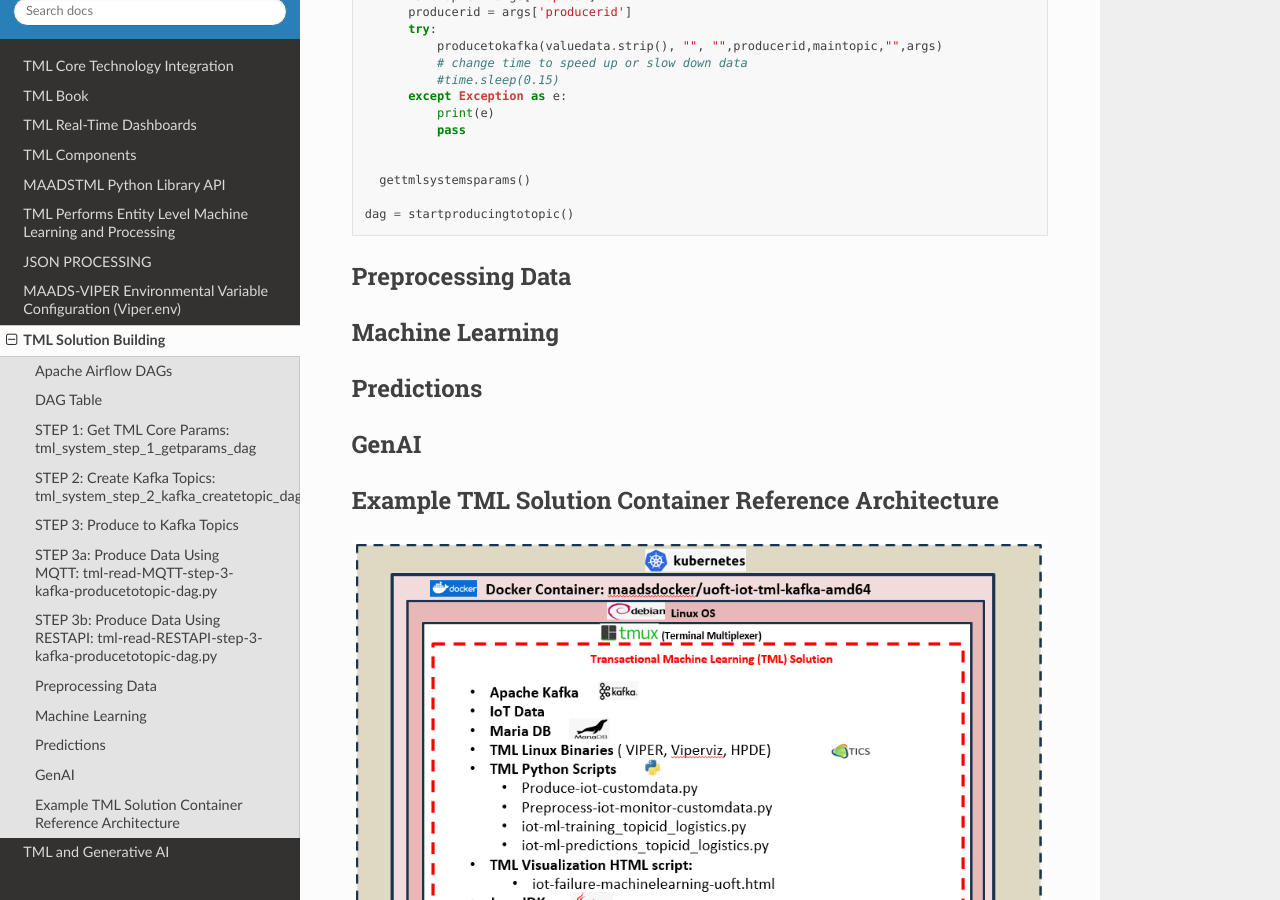
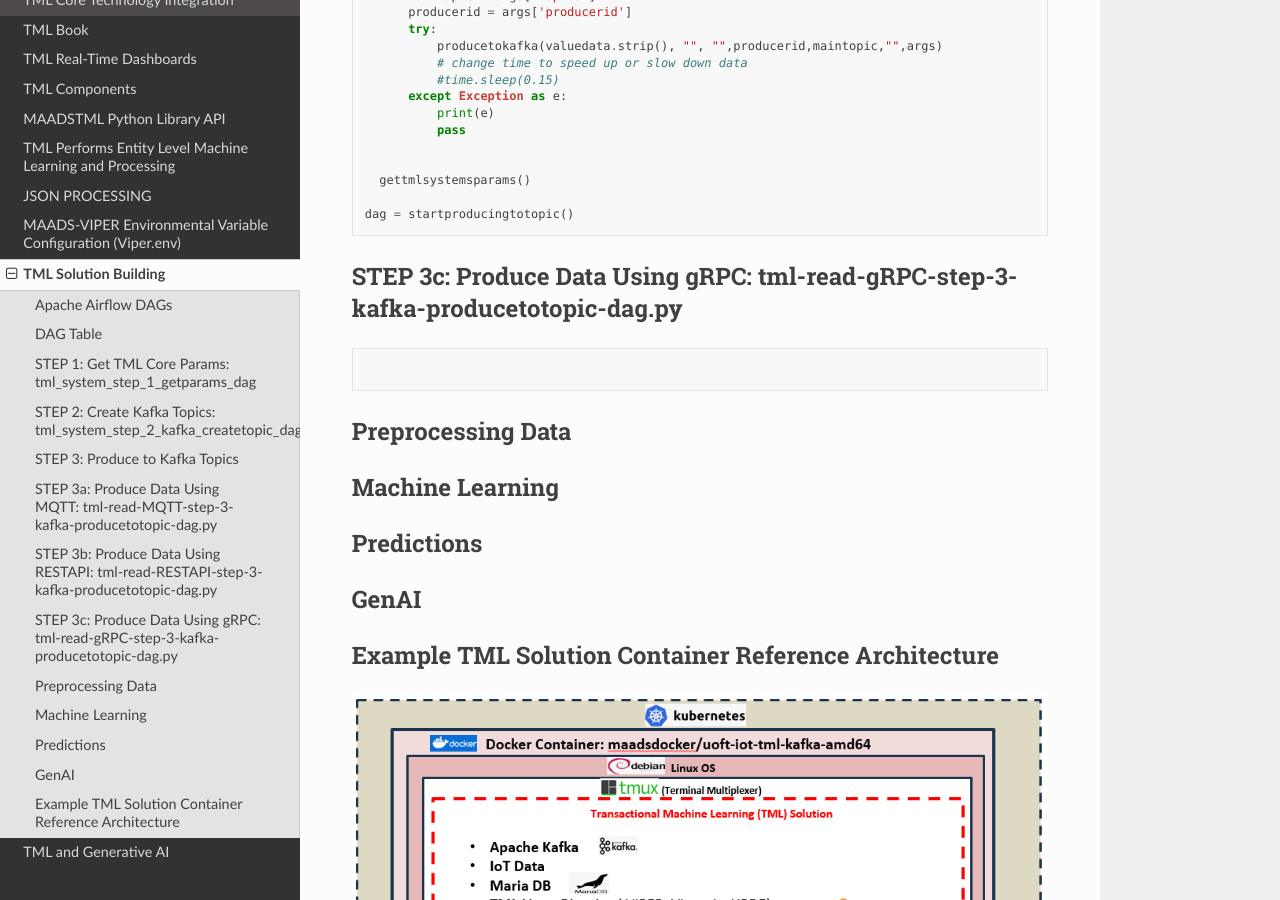
Before and after one commit to smaurice101/readthedocs, a Sphinx documentation site: the page built from docs/source/tmlbuilds.rst, in a window 1280 px wide and 900 px high, scrolled down 8723 px. Built offline with Sphinx 7.4.7 and the Read the Docs theme 2.0.0, drawn with Linux system fonts in a browser that asks for light colours.

Commit message:
Update tmlbuilds.rst

```diff
--- a/docs/source/tmlbuilds.rst
+++ b/docs/source/tmlbuilds.rst
@@ -502,6 +502,12 @@
 
    dag = startproducingtotopic()
 
+STEP 3c: Produce Data Using gRPC: tml-read-gRPC-step-3-kafka-producetotopic-dag.py
+---------------------
+
+.. code-block::
+   :emphasize-lines: 19,20,21,22,23,24,25,26,27,28,29,30,31
+
 Preprocessing Data
 -----------------
 
```
